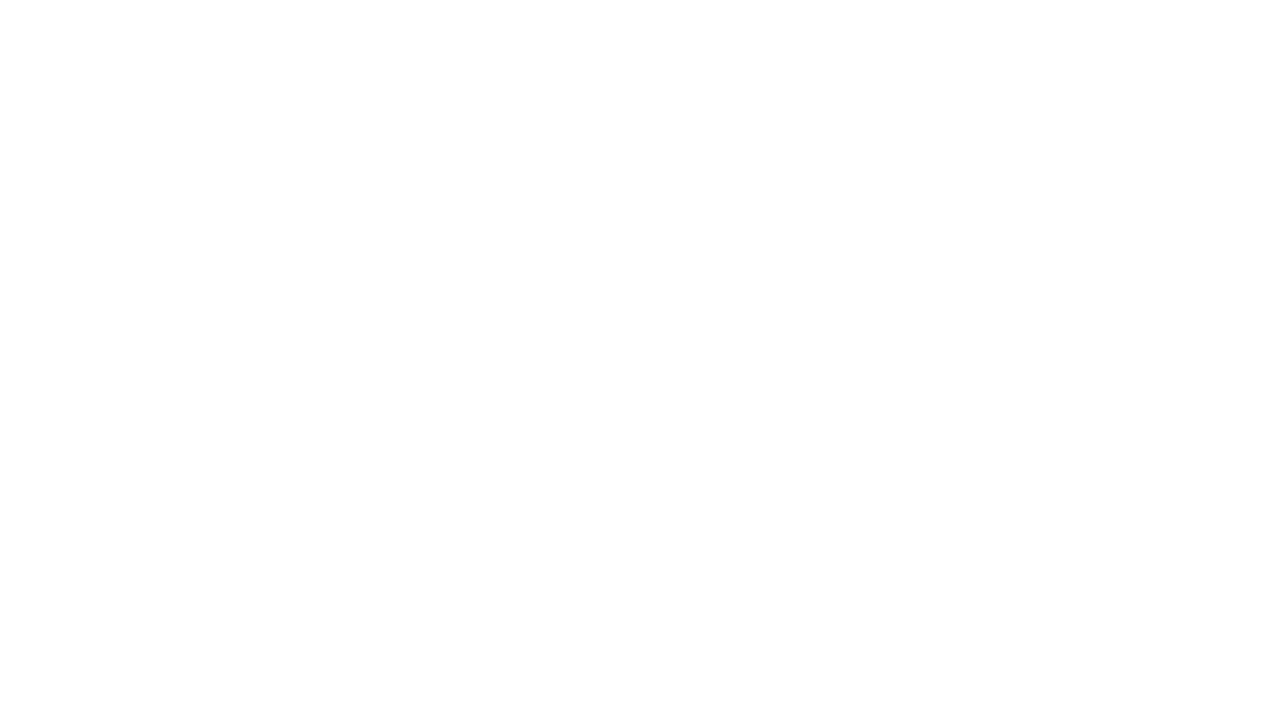
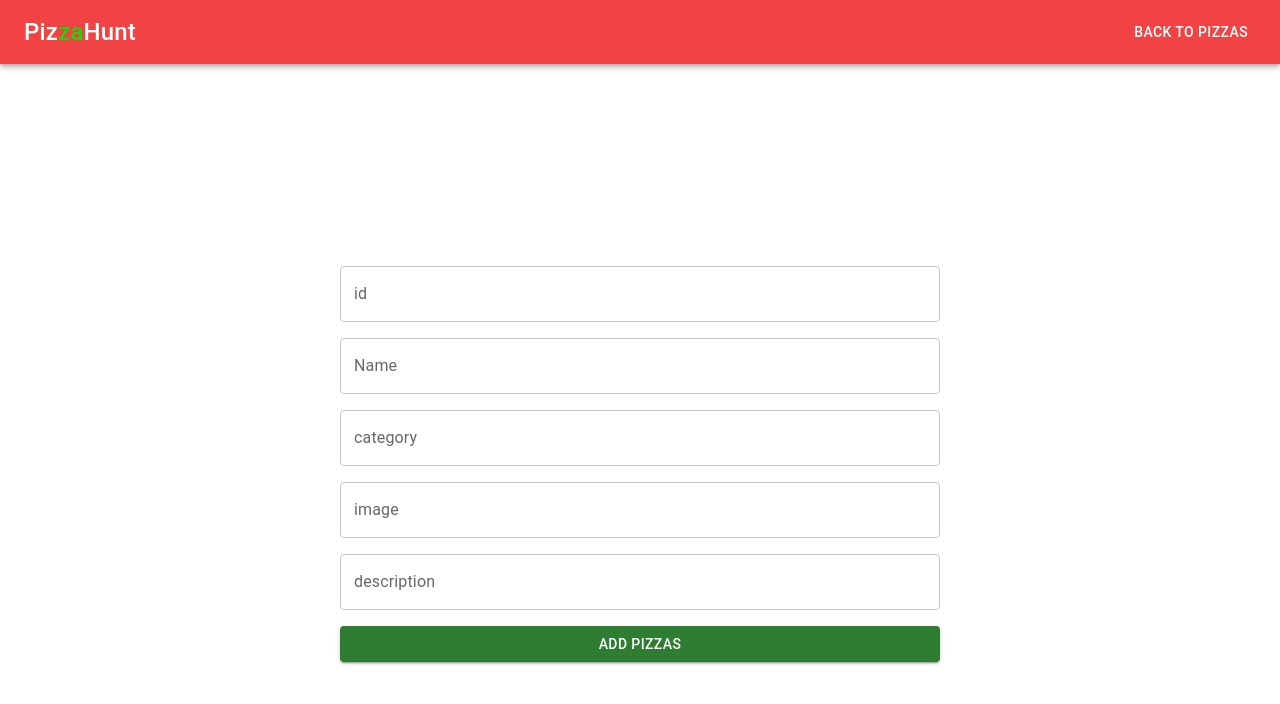
Before and after one commit to devAshokc/PizzaApp-Frontend, a React (Create React App) app: page /pizzas/add in a window 1280 px wide. Before the commit this address had no page. Shown: the top 704 px of the page. Built offline with nearby package versions, Linux system fonts and the light colour scheme.

Commit message:
login background commit

```diff
--- a/src/App.css
+++ b/src/App.css
@@ -41,10 +41,10 @@
 }
 
 .home-pz {
-  background-image: url("https://img.freepik.com/free-vector/pizza-menu-chalkboard-background_1284-11715.jpg?w=2000");
+  background-image: url("https://t4.ftcdn.net/jpg/02/80/76/25/360_F_280762521_j1sQEgHTmtfoUcAEgoPt1gdBu6yinZQN.jpg");
   background-size: cover;
+  object-fit: cover;
   background-repeat: no-repeat;
   background-attachment: fixed;
   background-position: center;
-  opacity: 2;
 }
--- a/src/App.js
+++ b/src/App.js
@@ -5,17 +5,23 @@ import { Signup } from './components/Signup.js'
 import { Login } from './components/Login.js'
 import { PizzasList } from './components/PizzasList.js'
 import { PizzaDetails } from './components/PizzaDetails.js'
-
+import AddPizzas from './components/AddPizzas.js'
+import Cart from './components/Cart'
+import { ToastContainer } from 'react-toastify';
+import 'react-toastify/dist/ReactToastify.css';
 function App() {
 
   return (
     <div className="App">
       <div className='routes-container'>
+      <ToastContainer />
         <Routes>
           <Route path='/' element={<Home />} />
           <Route path='/users/Signup' element={<Signup />} />
           <Route path='/users/login' element={<Login />} />
           <Route path='/pizzas/menu' element={<PizzasList />} />
+          <Route path='/pizzas/cart' element={<Cart />} />
+          <Route path='/pizzas/add' element={<AddPizzas />} />
           <Route path='/pizzas/menu/:id' element={<PizzaDetails />} />
         </Routes>
       </div>
--- /dev/null
+++ b/src/components/AddPizzas.js
@@ -0,0 +1,124 @@
+import Button from '@mui/material/Button';
+import {TextField, AppBar, Toolbar, Typography} from '@mui/material';
+import { useNavigate } from 'react-router-dom';
+import Box from '@mui/material/Box'
+import { useFormik } from 'formik';
+import * as yup from 'yup'
+import { API } from "./global.js"
+
+const movieValidationSchema = yup.object({
+    id: yup
+       .string()
+       .required("Why not fill this name😅")
+       .min(1,"Minimum One numbers😒")
+       .max(3,"Maximum Three numbers😊"),
+    name: yup
+        .string()
+        .required("Why not fill this name😅")
+        .min(1, "need a longer name🤔"),
+    category: yup
+        .string()
+        .required("Why not fill this category😅")
+        .min(3, "need a longer category🤔")
+        .max(6, "Category is to longer"),
+    image: yup
+        .string()
+        .required("Why not fill this image😅")
+        .min(10, "need a longer image🤔"),
+    description: yup
+        .string()
+        .required("Why not fill this description😅")
+        .min(4, "need a longer description🤔")
+    })
+    export default function AddPizzas() {
+
+    const { handleSubmit, values, handleChange, touched, handleBlur, errors } = useFormik({
+        initialValues: {
+            id:"",
+            name: "",
+            category: "",
+            image: "",
+            description: ""
+        },
+        validationSchema: movieValidationSchema,
+        onSubmit: (newPizzaList) => {
+            console.log('onSubmit', newPizzaList)
+            addPizzas(newPizzaList)
+        }
+    })
+    const addPizzas = (newPizzaList) => {
+        fetch(`${API}/pizzas/menu`, {
+            method: "POST",
+            body: JSON.stringify(newPizzaList),
+            headers: {
+                "Content-Type": "application/json"
+            },
+        })
+        // .then(() => navigate('/pizzas/menu'))
+        .then(()=> console.log(newPizzaList))
+            .catch((n) => console.log('error occurred' + n))
+    };
+    const navigate = useNavigate()
+    return <>
+      <AppBar className='navbar' position="static">
+            <Toolbar>
+                <Typography onClick={() => navigate('/pizzas/menu')} className='logo' variant="h6" component="div" sx={{ flexGrow: 1 }}>
+                    Piz<span className='logo-F'>za</span>Hunt
+                </Typography>
+                <Button onClick={() => navigate('/pizzas/menu')} color="inherit">Back to Pizzas</Button>
+            </Toolbar>
+        </AppBar>
+        <Box onSubmit={handleSubmit} className="form" component="form" sx={{
+           display:"grid",
+           minHeight:"100vh",
+           gap: 2,
+           placeContent:"center"
+        }} >
+
+            <TextField
+               sx = {{width: "600px"}}
+                name="id"
+                value={values.id}
+                onBlur={handleBlur}
+                onChange={handleChange}
+                error={touched.id && errors.id}
+                helperText={touched.id && errors.id ? errors.id : null}
+                label="id" variant="outlined" />
+            <TextField
+                name="name"
+                value={values.name}
+                onBlur={handleBlur}
+                onChange={handleChange}
+                error={touched.name && errors.name}
+                helperText={touched.name && errors.name ? errors.name : null}
+                label="Name" variant="outlined" />
+
+
+            <TextField
+                name="category"
+                value={values.category}
+                onBlur={handleBlur}
+                onChange={handleChange}
+                error={touched.category && errors.category}
+                helperText={touched.category && errors.category ? errors.category : null}
+                label="category" variant="outlined" />
+            <TextField
+                name="image"
+                value={values.image}
+                onBlur={handleBlur}
+                onChange={handleChange}
+                error={touched.image && errors.image}
+                helperText={touched.image && errors.image ? errors.image : null}
+                label="image" variant="outlined" />
+            <TextField
+                name="description"
+                value={values.description}
+                onBlur={handleBlur}
+                onChange={handleChange}
+                error={touched.description && errors.description}
+                helperText={touched.description && errors.description ? errors.description : null}
+                label="description" variant="outlined" />
+            <Button type="Submit" variant="contained" color='success'>Add Pizzas</Button>
+        </Box>
+    </>;
+}
--- /dev/null
+++ b/src/components/Cart.js
@@ -0,0 +1,8 @@
+import React from 'react'
+
+export default function Cart() {
+  return <>
+  <h1>Cart</h1>
+  </>
+
+}
--- a/src/components/PizzaDetails.js
+++ b/src/components/PizzaDetails.js
@@ -10,13 +10,13 @@ export function PizzaDetails() {
     const navigate = useNavigate()
     const { id } = useParams();
     const [PizzaDetail, setPizzaDetail] = useState({});
-    const getUserDetails = () => {
+    // const getUserDetails = () => {
+
+    // }
+    useEffect(() => {
         fetch(`${API}/pizzas/menu/${id}`)
-            .then((data) => data.json())
-            .then((msg1) => setPizzaDetail(msg1));
-    }
-    useEffect(() => {
-        getUserDetails()
+        .then((data) => data.json())
+        .then((msg1) => setPizzaDetail(msg1));
     }, [id]);
     const styles = {
         // Ternary Operator
@@ -26,7 +26,7 @@ export function PizzaDetails() {
     return <>
         <AppBar className='navbar' position="static">
             <Toolbar>
-                <Typography onClick={() => navigate('/products')} className='logo' variant="h6" component="div" sx={{ flexGrow: 1 }}>
+                <Typography onClick={() => navigate('/pizzas/menu')} className='logo' variant="h6" component="div" sx={{ flexGrow: 1 }}>
                     Piz<span className='logo-F'>za</span>Hunt
                 </Typography>
                 <Button onClick={() => navigate('/pizzas/menu')} color="inherit">Back to Pizzas</Button>
--- a/src/components/Pizzas.js
+++ b/src/components/Pizzas.js
@@ -91,7 +91,7 @@ export function Pizzas({ pizza, id }) {
                 </Typography>
                 <Typography variant="body2" sx={{ display: "flex", justifyContent: "space-between", gap: 1, marginTop: "15px" }}>
                     <Typography variant="h6">Price:{price}</Typography>
-                    <Button variant="contained" startIcon={<AddShoppingCartIcon />} sx={{ cursor: "pointer", fontSize: "13px" }} color="success">Cart</Button>
+                    <Button variant="contained" startIcon={<AddShoppingCartIcon />} sx={{ cursor: "pointer", fontSize: "13px" }} color="success">Add to Cart</Button>
                 </Typography>
             </CardContent>
         </Card>
--- a/src/components/PizzasList.js
+++ b/src/components/PizzasList.js
@@ -22,10 +22,14 @@ export function PizzasList() {
         <div className="home-pz">
             <AppBar className='navbar' position="fixed">
                 <Toolbar>
-                    <Typography onClick={() => navigate('/')} className='logo' variant="h6" component="div" sx={{ flexGrow: 1 }}>
+                 <Typography onClick={() => navigate('/pizzas/menu')} className='logo' variant="h6" component="div" sx={{ flexGrow: 1 }}>
                         Piz<span className='logo-F'>za</span>Hunt
                     </Typography>
-                    <Button startIcon={<LocalMallIcon />} onClick={() => navigate('')} color="inherit">Cart</Button>
+                  <Box sx={{gap:2}}>
+                    <Button startIcon={<LocalMallIcon fontSize="small" />} onClick={()=>navigate('/pizzas/cart')} color="inherit">Cart</Button>
+                  {/* <Button  onClick={() => navigate('/pizzas/add')} color="inherit">Add Pizza</Button> */}
+                    <Button onClick={() => navigate('/')} color="inherit">Logout</Button>
+                  </Box>
                 </Toolbar>
             </AppBar>
             <Box sx={{ display: "flex", flexWrap: "wrap", width: "100%", justifyContent: "space-around", gap: 3, mt: 8 }}>
--- /dev/null
+++ b/src/components/context/Context.js
@@ -0,0 +1,9 @@
+import React from 'react'
+const Cart = React.createContext()
+export default function Context({children}) {
+  return (
+   <Cart.Provider>
+    {children}
+   </Cart.Provider>
+  )
+}
--- a/src/index.js
+++ b/src/index.js
@@ -1,11 +1,14 @@
-import React from 'react';
-import ReactDOM from 'react-dom/client';
-import './index.css';
-import App from './App';
+import React from "react";
+import ReactDOM from "react-dom/client";
+import "./index.css";
+import App from "./App";
 import { BrowserRouter } from "react-router-dom";
-const root = ReactDOM.createRoot(document.getElementById('root'));
+import Context from "./components/context/Context.js";
+const root = ReactDOM.createRoot(document.getElementById("root"));
 root.render(
   <BrowserRouter>
-    <App />
+    <Context>
+      <App />
+    </Context>
   </BrowserRouter>
 );
```
Also changed, not shown: src/components/Login.js (+9 -5 lines), src/components/Signup.js (+10 -5 lines).
